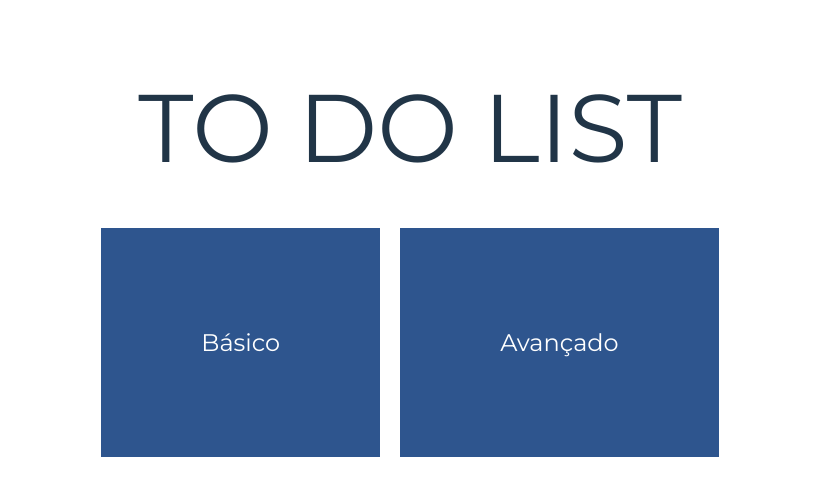
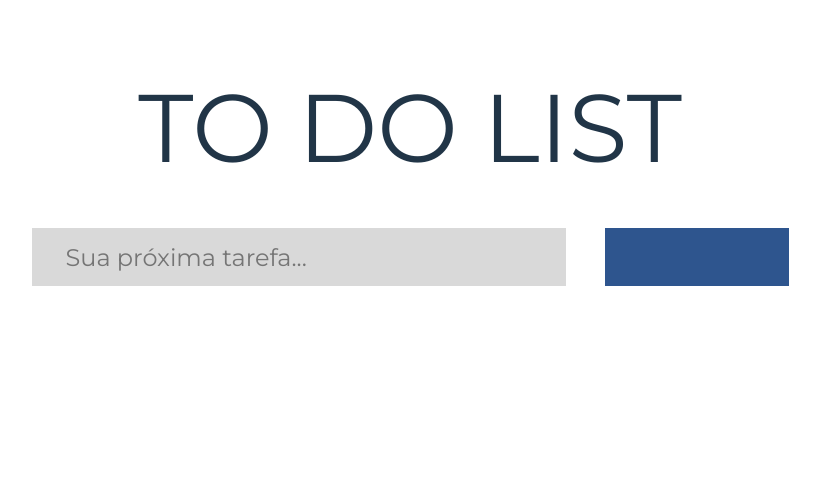
Before and after one commit to Senak9/TODOLIST, a React (Vite) app: page / in a window 1280 px wide. Both pictures are taken after a click on the button "Básico". Shown: the top 496 px of the page, without its empty margins (230-1050 px from the left). Built offline with nearby package versions, Linux system fonts and the light colour scheme.

Commit message:
feat: crinado interface das listas de atividade

```diff
--- a/src/component/header/index.jsx
+++ b/src/component/header/index.jsx
@@ -2,5 +2,9 @@ import React from "react";
 import "./style.css";
 
 export default function Header() {
-  return <div className="containerHeader"><h1>TO DO LIST</h1></div>;
+  return (
+    <div className="containerHeader">
+      <h1>TO DO LIST</h1>
+    </div>
+  );
 }
--- /dev/null
+++ b/src/component/listAdvanced/index.jsx
@@ -0,0 +1,29 @@
+import React from "react";
+import Header from "../../component/header";
+import "./style.css";
+
+export default function ListAdvanced() {
+  return (
+    <div className="containerList">
+      <div className="headerList">
+        <input
+          name="Tarefa"
+          placeholder="Sua próxima tarefa..."
+          type="text"
+          // value={}
+          // onChange={(e) => setUsername(e.target.value)}
+          // required
+        />
+        <input
+          name="Categoria"
+          placeholder="Categoria"
+          type="text"
+          // value={}
+          // onChange={(e) => setUsername(e.target.value)}
+          // required
+        />
+        <button className="btn-list"></button>
+      </div>
+    </div>
+  );
+}
--- /dev/null
+++ b/src/component/listAdvanced/style.css
@@ -0,0 +1,25 @@
+.containerList {
+  display: flex;
+  flex-direction: column;
+  /* justify-items: center;
+  justify-content: center; */
+  align-items: center;
+}
+.headerList {
+  display: flex;
+}
+
+.btn-list {
+  margin-left: 1.8rem;
+  height: 5.8rem;
+  width: 8.8rem;
+}
+
+input[name="Tarefa"] {
+  width: 53.4rem;
+  margin-right: 2.1rem;
+}
+
+input[name="Categoria"] {
+  width: 31.6rem;
+}
--- /dev/null
+++ b/src/component/listBasic/index.jsx
@@ -0,0 +1,21 @@
+import React from "react";
+import Header from "../../component/header";
+import "./style.css";
+
+export default function ListBasic() {
+  return (
+    <div className="containerList">
+      <div className="headerList">
+        <input
+          name="Tarefa"
+          placeholder="Sua próxima tarefa..."
+          type="text"
+          // value={}
+          // onChange={(e) => setUsername(e.target.value)}
+          // required
+        />
+        <button className="btn-list"></button>
+      </div>
+    </div>
+  );
+}
--- /dev/null
+++ b/src/component/listBasic/style.css
@@ -0,0 +1,16 @@
+.containerList {
+  display: flex;
+  flex-direction: column;
+  /* justify-items: center;
+  justify-content: center; */
+  align-items: center;
+}
+.headerList {
+  display: flex;
+}
+
+.btn-list {
+  margin-left: 1.8rem;
+  height: 5.8rem;
+  width: 8.8rem;
+}
--- a/src/pages/home/index.jsx
+++ b/src/pages/home/index.jsx
@@ -1,16 +1,34 @@
 import React from "react";
 import Header from "../../component/header";
 import "./style.css";
+import { useEffect, useState } from "react";
+import ListBasic from "../../component/listBasic";
+import ListAdvanced from "../../component/listAdvanced";
 
 export default function Home() {
+  const [list, setList] = useState("");
+
   return (
     <div>
       <div className="containerHome">
         <Header />
-        <div className="containerBtn">
-          <button className="btn-basic">Básico</button>
-          <button className="btn-advanced">Avançado</button>
-        </div>
+        {list === "advanced" ? (
+          <ListAdvanced />
+        ) : list === "basic" ? (
+          <ListBasic />
+        ) : (
+          <div className="containerBtn">
+            <button className="btn-basic" onClick={() => setList("basic")}>
+              Básico
+            </button>
+            <button
+              className="btn-advanced "
+              onClick={() => setList("advanced")}
+            >
+              Avançado
+            </button>
+          </div>
+        )}
       </div>
     </div>
   );
```
